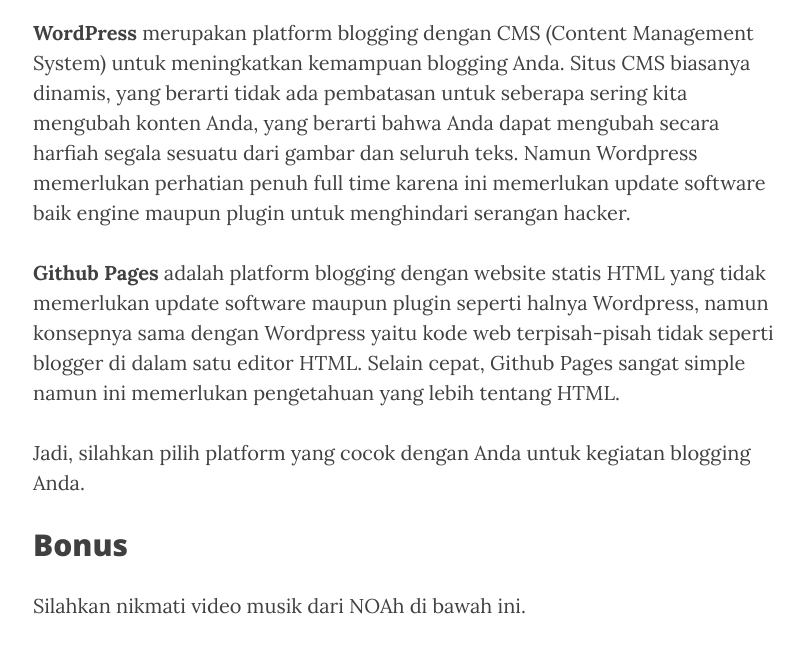
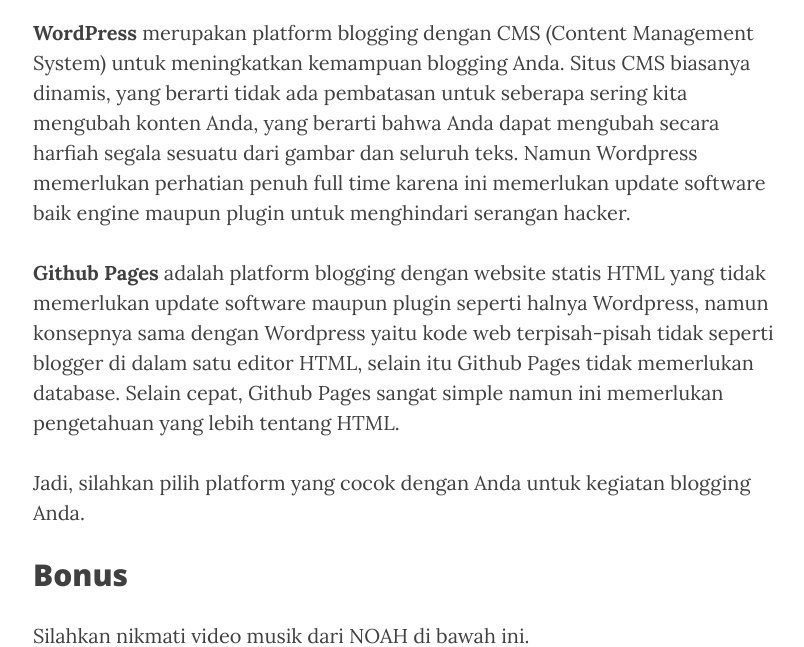
Before and after one commit to KompiAjaib/kompiajaib.github.io, a Jekyll site: the page built from _posts/2016-05-27-blogger-wordpress-github.markdown, in a window 1280 px wide and 900 px high, scrolled down 998 px, cut to the strip 0-647 px from the top of the window. Shown: the whole strip, without its empty margins (232-1036 px from the left). Built offline with Jekyll 4.4.1, drawn with Linux system fonts in a browser that asks for light colours; nearby versions of some CDN libraries; comment, search, counter and statistics services are not loaded.

Commit message:
Update 2016-05-27-blogger-wordpress-github.markdown

```diff
--- a/_posts/2016-05-27-blogger-wordpress-github.markdown
+++ b/_posts/2016-05-27-blogger-wordpress-github.markdown
@@ -18,12 +18,12 @@ image: "img/blogging.jpg"
 
 **WordPress** merupakan platform blogging dengan CMS (Content Management System) untuk meningkatkan kemampuan blogging Anda. Situs CMS biasanya dinamis, yang berarti tidak ada pembatasan untuk seberapa sering kita mengubah konten Anda, yang berarti bahwa Anda dapat mengubah secara harfiah segala sesuatu dari gambar dan seluruh teks. Namun Wordpress memerlukan perhatian penuh full time karena ini memerlukan update software baik engine maupun plugin untuk menghindari serangan hacker.
 
-**Github Pages** adalah platform blogging dengan website statis HTML yang tidak memerlukan update software maupun plugin seperti halnya Wordpress, namun konsepnya sama dengan Wordpress yaitu kode web terpisah-pisah tidak seperti blogger di dalam satu editor HTML. Selain cepat, Github Pages sangat simple namun ini memerlukan pengetahuan yang lebih tentang HTML.
+**Github Pages** adalah platform blogging dengan website statis HTML yang tidak memerlukan update software maupun plugin seperti halnya Wordpress, namun konsepnya sama dengan Wordpress yaitu kode web terpisah-pisah tidak seperti blogger di dalam satu editor HTML, selain itu Github Pages tidak memerlukan database. Selain cepat, Github Pages sangat simple namun ini memerlukan pengetahuan yang lebih tentang HTML.
 
 Jadi, silahkan pilih platform yang cocok dengan Anda untuk kegiatan blogging Anda.
 
 ## Bonus
 
-Silahkan nikmati video musik dari NOAh di bawah ini.
+Silahkan nikmati video musik dari NOAH di bawah ini.
 
 <iframe width="560" height="315" data-src="https://www.youtube.com/embed/hlxF0LefCtE" frameborder="0" allowfullscreen></iframe>
```
